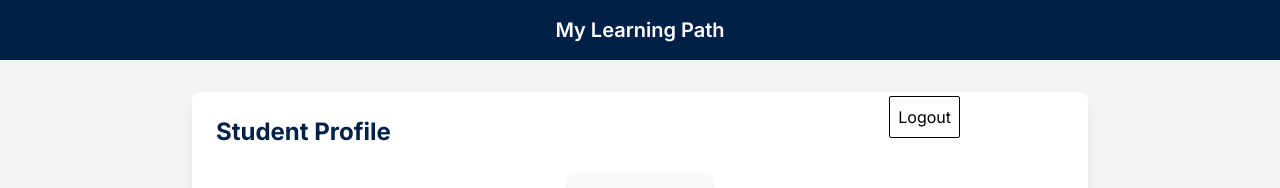
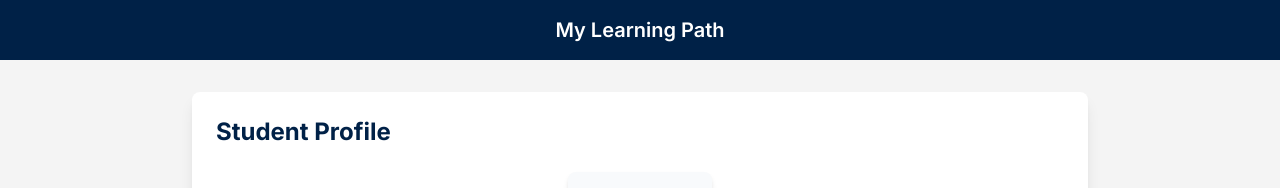
Before and after one commit to Clusters-Config/Fin-Quest, a React (Vite) app in the folder frontend/: page /ProfilePage in a window 1280 px wide. Shown: the top 188 px of the page. Built offline with nearby package versions, Linux system fonts and the light colour scheme; no server answers.

Commit message:
Added logout button

```diff
--- a/frontend/src/learn_path_components/ProfilePage.jsx
+++ b/frontend/src/learn_path_components/ProfilePage.jsx
@@ -30,8 +30,8 @@ const ProfilePage = () => {
     .then(res=>{
       setudob(res?.data?.user?.profile[0]?.dob)
       setphone(res?.data?.user?.profile[0]?.phone)
-      setfirstname(res?.data?.user?.profile[0]?.firstname)
-      setlastname(res?.data?.user?.profile[0]?.lastname)
+      setfirstname(res?.data?.user?.profile[0]?.firstname || "")
+      setlastname(res?.data?.user?.profile[0]?.lastname || "")
 
 
     })
@@ -96,7 +96,7 @@ const ProfilePage = () => {
       <nav className="bg-[#002147] text-white p-4 text-center text-xl font-semibold">
         My Learning Path
       </nav>
-      <button onClick={handleLogOut} className="border border-black p-2 rounded-sm hover:bg-gray-300 transition-all absolute right-80 top-24">Logout</button>
+      {email?<button onClick={handleLogOut} className="border border-black p-2 rounded-sm hover:bg-gray-300 transition-all absolute right-80 top-24">Logout</button>:""}
       {/* Profile Container */}
       <div className="max-w-4xl mx-auto my-8 p-6 bg-white shadow-lg rounded-lg">
 
```
